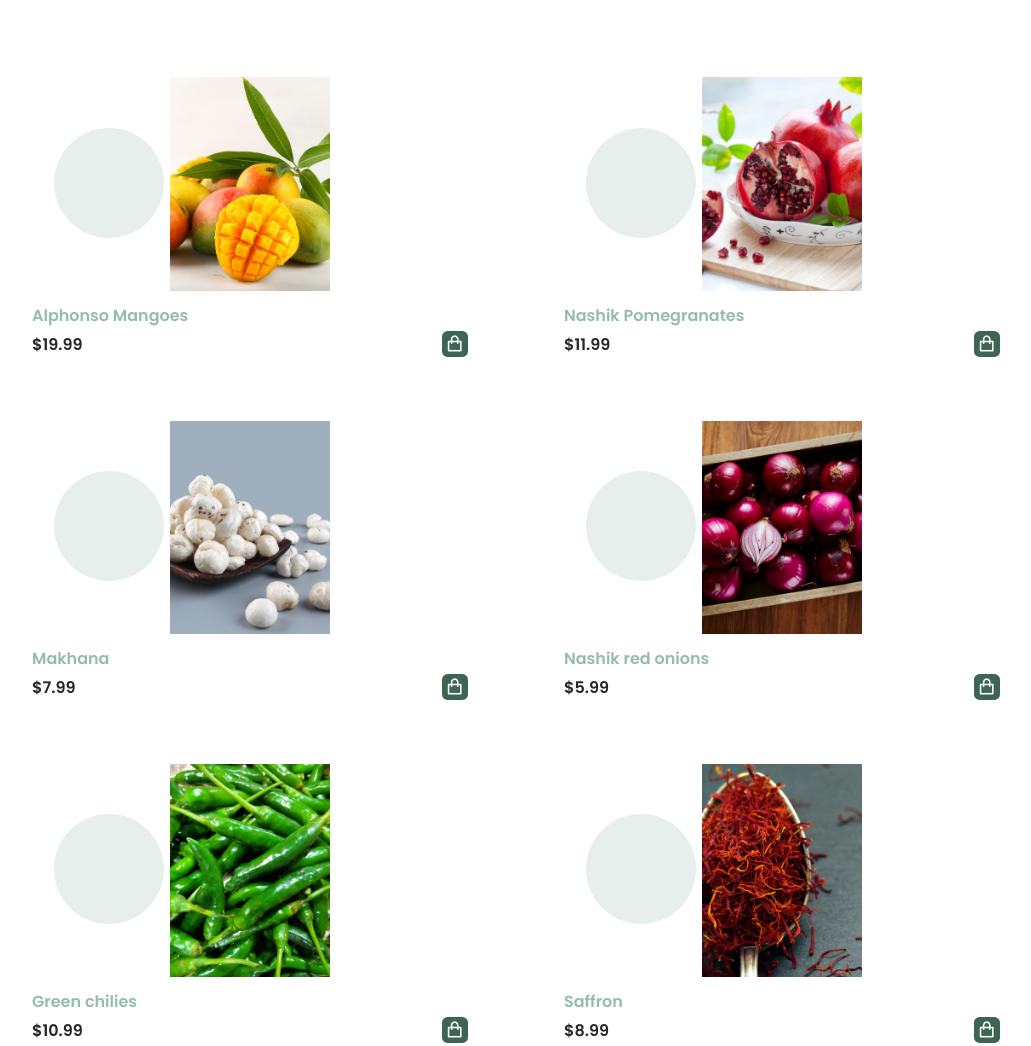
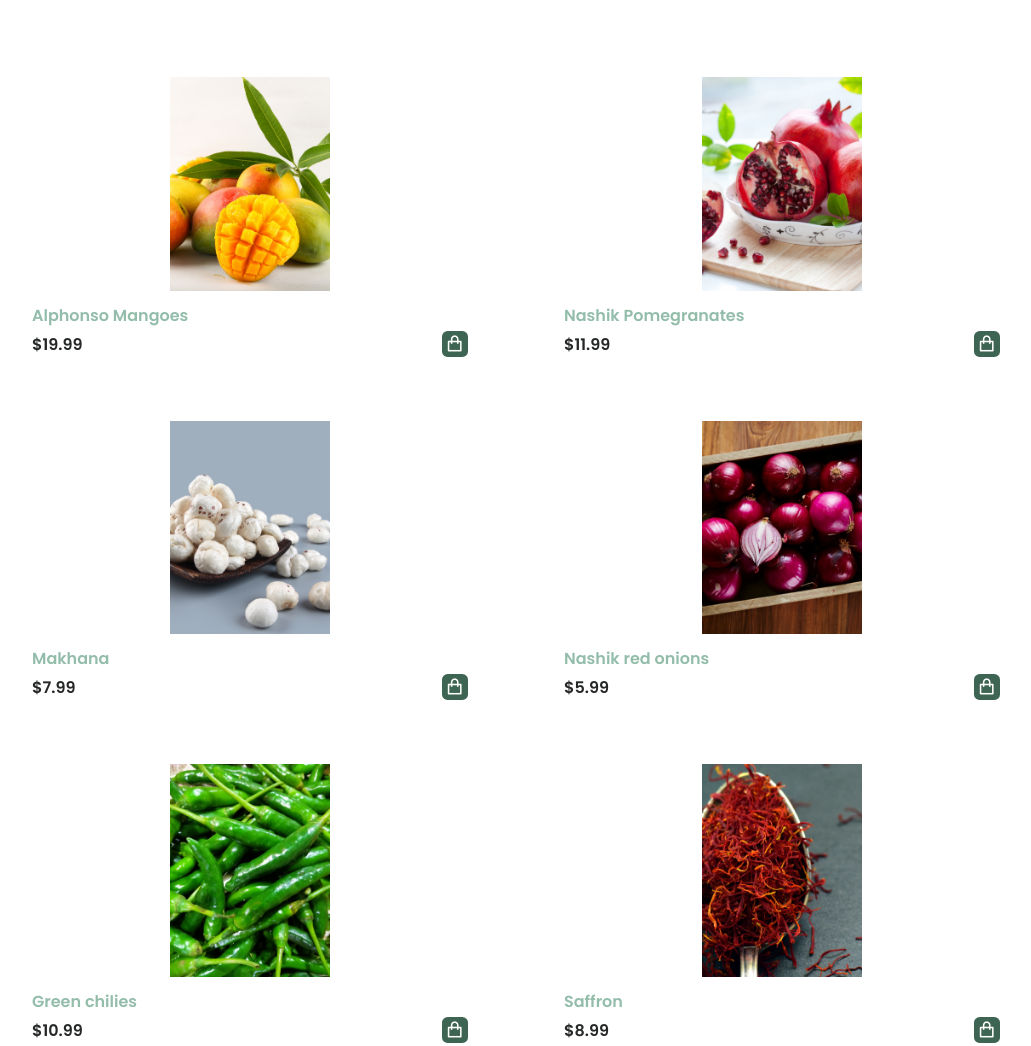
Before and after one commit to sudeepkhandekar99/Variya-Impex-LLP, a plain HTML site: page index.html in a window 1280 px wide. Shown: the part 1520-2566 px from the top of the page, without its empty margins (124-1155 px from the left). Drawn offline with nearby package versions, Linux system fonts and the light colour scheme.

Commit message:
circle products bug fix

```diff
--- a/index.html
+++ b/index.html
@@ -154,7 +154,6 @@
         <div class="product__container grid">
 
             <article class="product__card">
-                <div class="product__circle"></div>
 
                 <img src="assets/img/product1.png" alt="" class="product__img">
 
@@ -167,7 +166,6 @@
             </article>
 
             <article class="product__card">
-                <div class="product__circle"></div>
 
                 <img src="assets/img/product2.png" alt="" class="product__img">
 
@@ -180,7 +178,6 @@
             </article>
 
             <article class="product__card">
-                <div class="product__circle"></div>
 
                 <img src="assets/img/product3.png" alt="" class="product__img">
 
@@ -193,7 +190,6 @@
             </article>
 
             <article class="product__card">
-                <div class="product__circle"></div>
 
                 <img src="assets/img/product4.png" alt="" class="product__img">
 
@@ -206,7 +202,6 @@
             </article>
 
             <article class="product__card">
-                <div class="product__circle"></div>
 
                 <img src="assets/img/product5.png" alt="" class="product__img">
 
@@ -219,7 +214,6 @@
             </article>
 
             <article class="product__card">
-                <div class="product__circle"></div>
 
                 <img src="assets/img/product6.png" alt="" class="product__img">
 
@@ -232,7 +226,6 @@
             </article>
 
             <article class="product__card">
-                <div class="product__circle"></div>
 
                 <img src="assets/img/product7.png" alt="" class="product__img">
 
```
